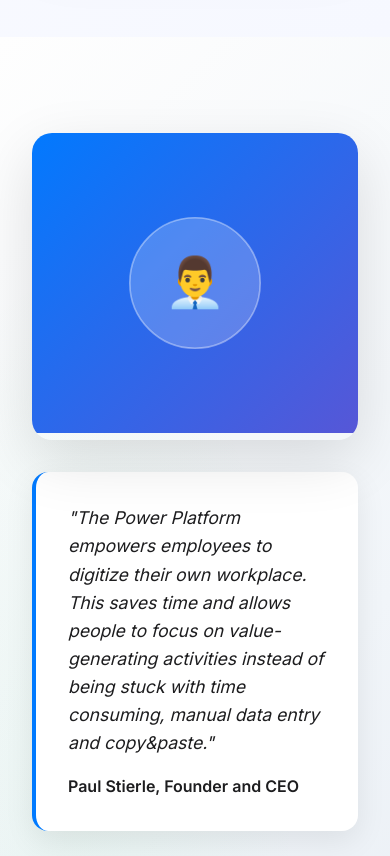
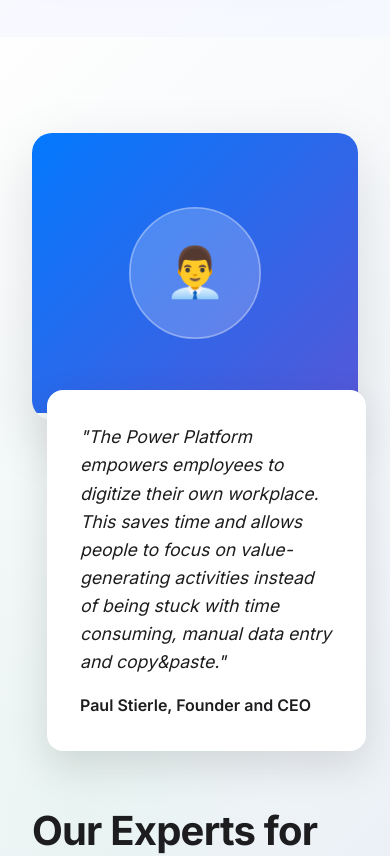
Before and after one commit to Unleashmarketing/powerberatung, a plain HTML site: page index.html in a window 390 px wide. Shown: the part 2860-3716 px from the top of the page. Drawn offline with nearby package versions, Linux system fonts and the light colour scheme.

Commit message:
Update index.html

```diff
--- a/index.html
+++ b/index.html
@@ -595,9 +595,7 @@
         }
 
         .about-right {
-            display: flex;
-            flex-direction: column;
-            gap: 2rem;
+            position: relative;
         }
 
         .about-image {
@@ -605,11 +603,12 @@
             border-radius: 20px;
             overflow: hidden;
             box-shadow: 0 20px 60px var(--shadow-medium);
+            z-index: 1;
         }
 
         .about-image img {
             width: 100%;
-            height: 300px;
+            height: 350px;
             object-fit: cover;
         }
 
@@ -617,8 +616,15 @@
             background: var(--background-primary);
             padding: 2rem;
             border-radius: 16px;
-            box-shadow: 0 10px 30px var(--shadow-light);
+            box-shadow: 0 15px 40px var(--shadow-medium);
             border-left: 4px solid var(--primary-color);
+            position: relative;
+            margin-top: -60px;
+            margin-left: 30px;
+            margin-right: -15px;
+            z-index: 2;
+            backdrop-filter: blur(10px);
+            border: 1px solid rgba(255, 255, 255, 0.2);
         }
 
         .founder-quote p {
@@ -682,6 +688,9 @@
             border: 1px solid var(--border-color);
             position: relative;
             overflow: hidden;
+            display: flex;
+            flex-direction: column;
+            height: 100%;
         }
 
         .service-card::before {
@@ -709,6 +718,7 @@
             align-items: center;
             justify-content: center;
             font-size: 1.5rem;
+            flex-shrink: 0;
         }
 
         .service-icon img {
@@ -723,6 +733,7 @@
             color: var(--text-primary);
             font-weight: 600;
             letter-spacing: -0.01em;
+            flex-shrink: 0;
         }
 
         .service-card p {
@@ -730,6 +741,7 @@
             line-height: 1.6;
             margin-bottom: 2rem;
             font-weight: 400;
+            flex-grow: 1;
         }
 
         .service-btn {
@@ -742,6 +754,8 @@
             font-size: 0.9rem;
             transition: all 0.2s ease;
             display: inline-block;
+            align-self: flex-start;
+            margin-top: auto;
         }
 
         .service-btn:hover {
@@ -1168,6 +1182,16 @@
 
                 .about-right {
                     order: -1;
+                }
+
+                .founder-quote {
+                    margin-top: -30px;
+                    margin-left: 15px;
+                    margin-right: -8px;
+                }
+
+                .about-image img {
+                    height: 280px;
                 }
             }
 
```
